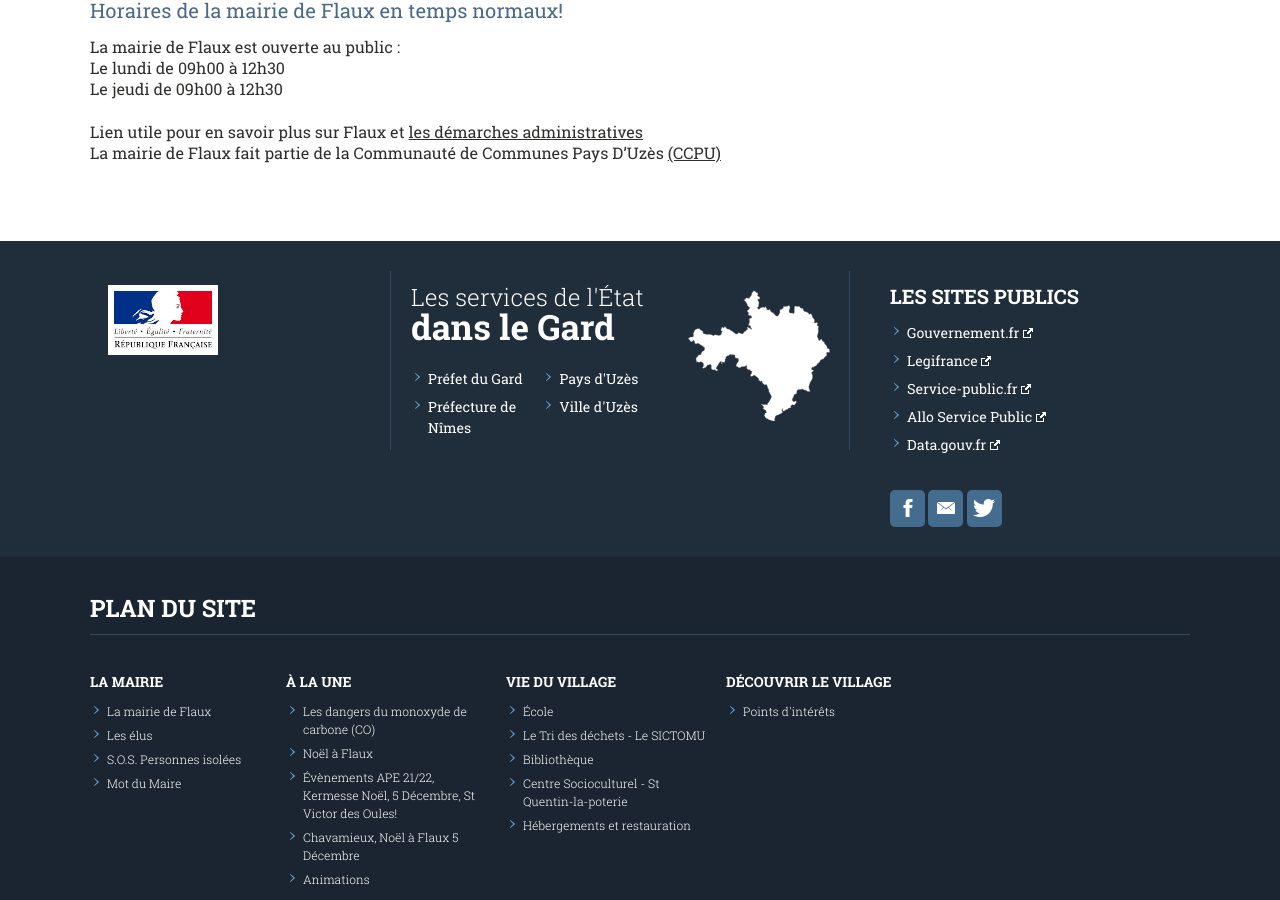
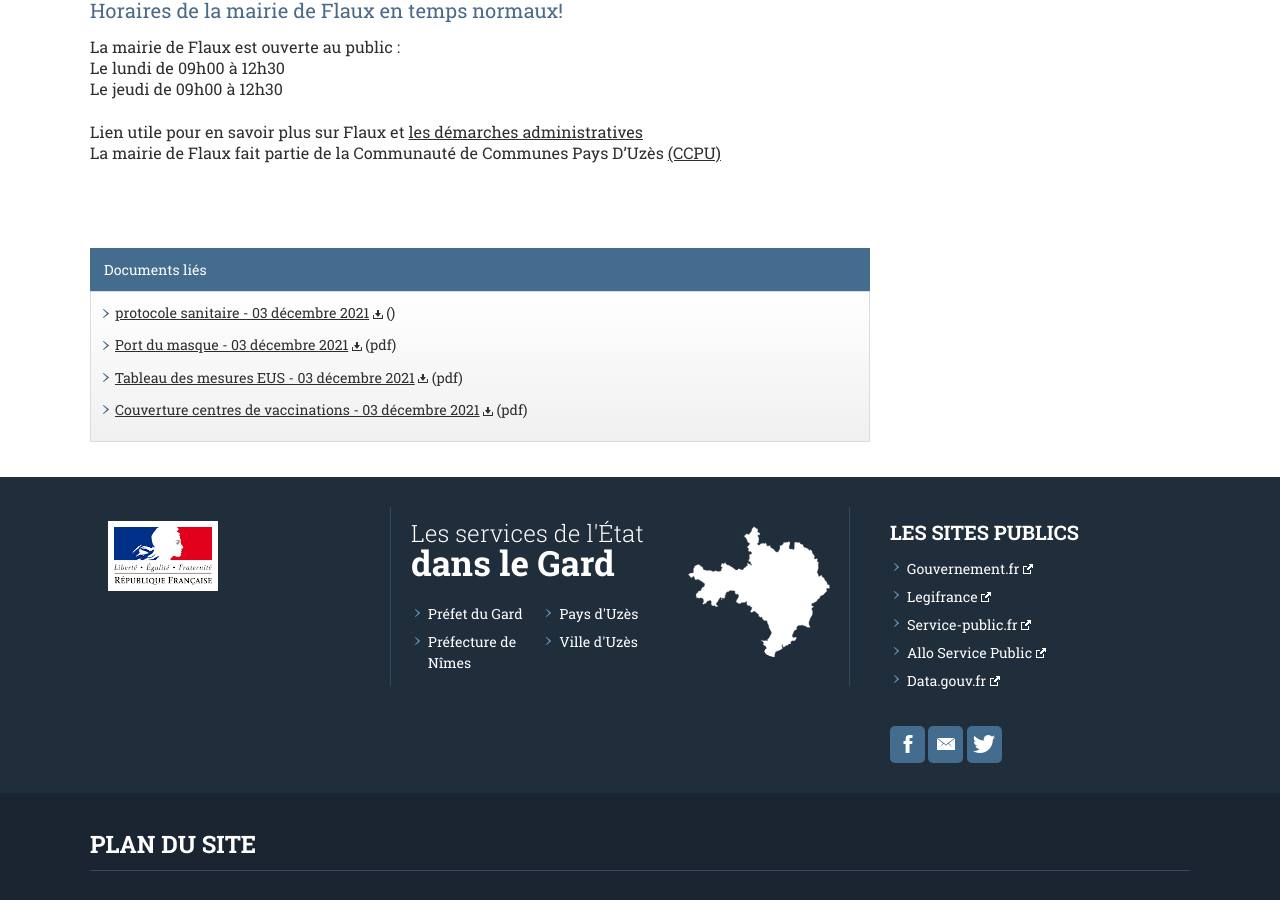
Before and after one commit to Flaux-Village/flaux-village.github.io, a Jekyll site: the page built from mairie.md, in a window 1280 px wide and 900 px high, scrolled down 832 px. Built offline with Jekyll 4.4.1, drawn with Linux system fonts in a browser that asks for light colours; our own code applies the rules of GitHub Pages for plain Markdown files.

Commit message:
Update mairie.md

```diff
--- a/mairie.md
+++ b/mairie.md
@@ -6,6 +6,24 @@ keywords: mairie, commune, flaux, gard
 titre_page: La mairie de Flaux
 illustration: /assets/illustrations/bureaumairielandscape_980.JPG
 description_illustration: Mairie de Flaux.
+documents:
+
+- fiche: protocole sanitaire
+  date_texte: 03 décembre 2021
+  addresse: /assets/documents/Protocole_sanitaire_marches_couverts_ouverts_noel.pdf
+- fiche: Port du masque
+  date_texte: 03 décembre 2021
+  addresse: /assets/documents/AP 30-2021-334-001 Port du masque.pdf
+  type: pdf
+- fiche: Tableau des mesures EUS
+  date_texte: 03 décembre 2021
+  addresse: /assets/documents/2021.11.30 TABLEAU DES MESURES EUS sortie de crise sanitaire.pdf
+  type: pdf
+- fiche: Couverture centres de vaccinations
+  date_texte: 03 décembre 2021
+  addresse: /assets/documents/245_CP ouverture centres de vaccination.pdf
+  type: pdf
+
 menu_secondaire:
 - titre: Horaires secrétariat
   addresse: /mairie.html
```
